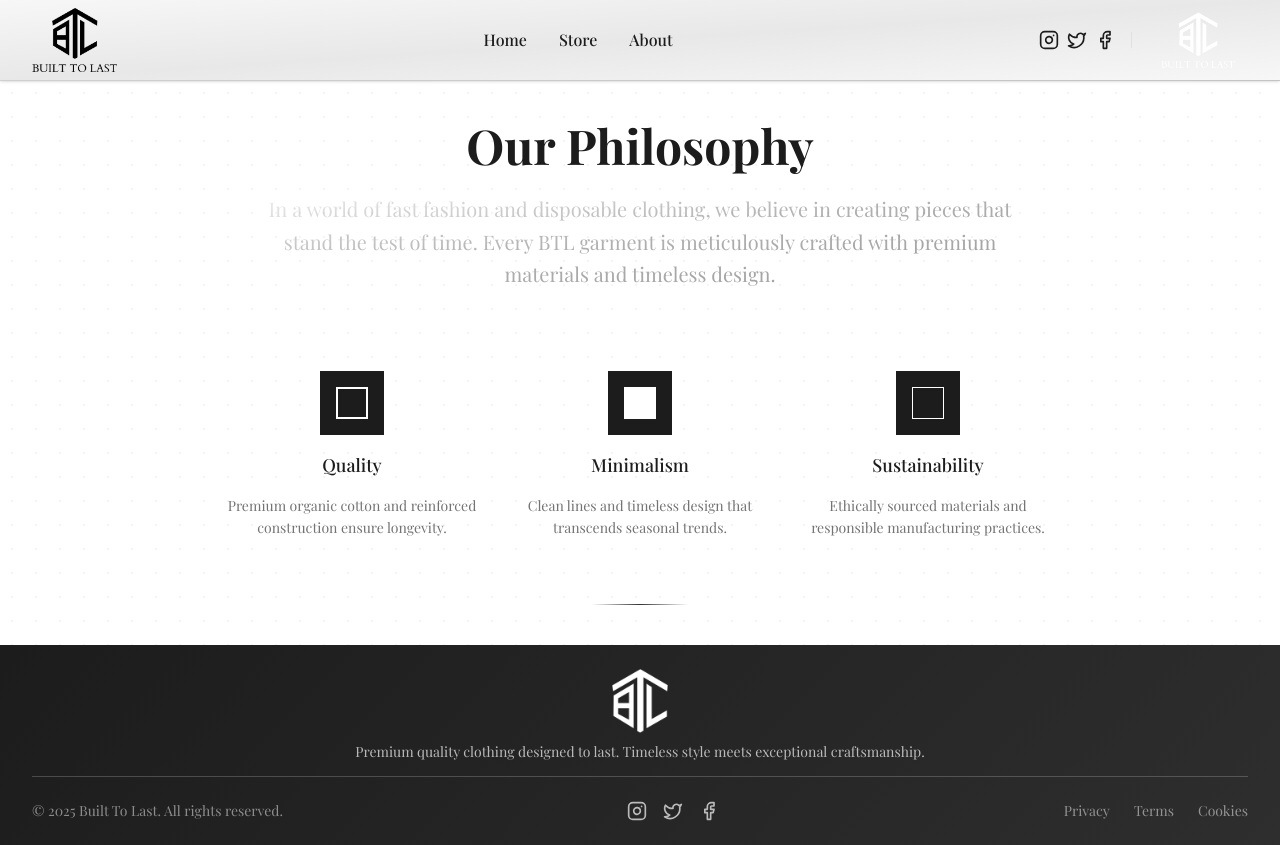
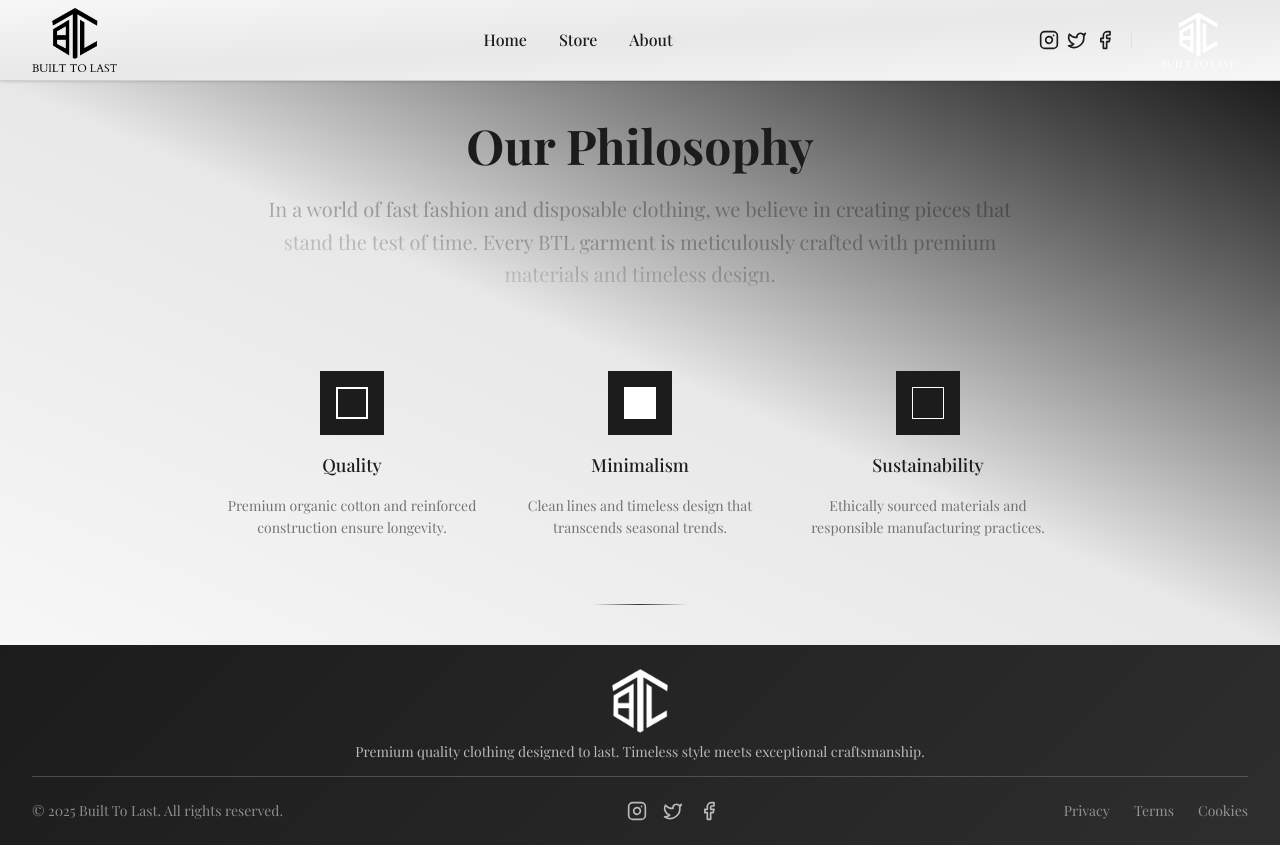
Before and after one commit to mnatechnologies/btl, a Next.js app: page /about in a window 1280 px wide. Built offline with nearby package versions, Linux system fonts and the light colour scheme; a web font is replaced by a local one.

Commit message:
retool and updated

```diff
--- a/src/app/about/page.tsx
+++ b/src/app/about/page.tsx
@@ -1,13 +1,13 @@
 const About = () => {
     return (
-        <section id="about" className="py-10 bg-gradient-to-bl from-primary via-secondary to-background section-pattern  mx-auto">
+        <section id="about" className="py-10 bg-gradient-to-bl from-primary via-secondary to-background   mx-auto">
             <div className="max-w-4xl mx-auto px-4 sm:px-6 lg:px-8 text-center">
                 <div className="space-y-12 fade-up">
                     <div className="space-y-6">
                         <h2 className="text-4xl sm:text-5xl font-display font-bold text-brand-charcoal">
                             Our Philosophy
                         </h2>
-                        <p className="text-xl bg-gradient-to-tl from-primary via-brand-charcoal/80 to-muted bg-clip-text text-transparent animate-pulse-slow leading-relaxed max-w-3xl mx-auto">
+                        <p className="text-xl bg-gradient-to-bl from-primary via-brand-charcoal/80 to-muted bg-clip-text text-transparent animate-pulse-slow leading-relaxed max-w-3xl mx-auto">
                             In a world of fast fashion and disposable clothing, we believe in creating
                             pieces that stand the test of time. Every BTL garment is meticulously crafted
                             with premium materials and timeless design.
--- a/src/app/globals.css
+++ b/src/app/globals.css
@@ -332,7 +332,13 @@ html {
   mix-blend-mode: overlay;
   pointer-events: none;
   /* You'll need to add a noise.png image to /public/ */
-  background-image: url('/noise.png');
+  background-image: repeating-linear-gradient(
+          45deg,
+          transparent,
+          transparent 2px,
+          rgba(0, 0, 0, 0.03) 2px,
+          rgba(0, 0, 0, 0.03) 4px
+  );
 }
 
 /* 19. Image Reveal Animation */
--- a/src/components/Header.tsx
+++ b/src/components/Header.tsx
@@ -10,7 +10,7 @@ const Navigation = () => {
     const [isAuthModalOpen, setIsAuthModalOpen] = useState(false);
 
     return (
-        <nav className='sticky top-0 w-full bg-gradient-to-tl from-background via-secondary to-background backdrop-blur-md border-b border-accent/20 shadow-sm z-40'>
+        <nav className='sticky top-0 w-full bg-gradient-to-tl from-background via-secondary to-background backdrop-blur-md border-b border-accent/20 shadow-sm z-40 '>
             <div className="max-w-7xl mx-auto px-4 sm:px-6 lg:px-8">
                 <div className="flex justify-between items-center h-14 sm:h-16 lg:h-20">
                     {/* Logo */}
```
